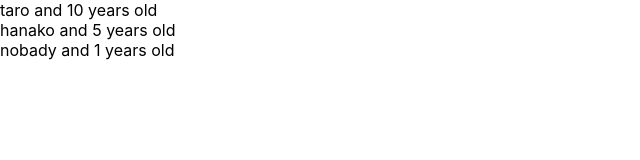
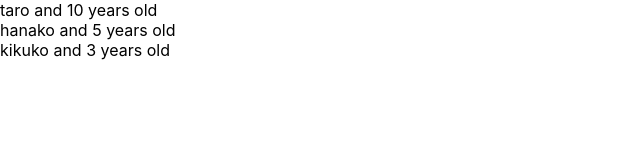
Before and after one commit to yuta0208/udemy-react, a React (Create React App) app: page / in a window 1280 px wide. Shown: the top 160 px of the page, without its empty margins (0-640 px from the left). Built offline with nearby package versions, Linux system fonts and the light colour scheme.

Commit message:
proptypes study

```diff
--- a/src/App.js
+++ b/src/App.js
@@ -1,22 +1,11 @@
 import React from 'react';
-
-// function App() {
-
-//   return(
-//   <div>
-//   <label htmlFor="bar">
-//     bar
-//     </label><input type="text" onChange={() => {console.log("hihi")}} />
-//   </div>
-
-//   );
-// }
+import PropTypes from 'prop-types';
 
 const App = () => {
   const profiles = [
     {name: "taro" , age: 10},
     {name: "hanako" , age: 5},
-    {name: "nobady"}
+    {name: "kikuko" , age: 3}
   ]
   return(
 <div>
@@ -36,8 +25,9 @@ const User = (props) => {
 
 }
 
-User.defaultProps = {
-age:1
+User.propTypes = {
+  name: PropTypes.string,
+  age: PropTypes.number.isRequired
 }
 
 export default App;
```
